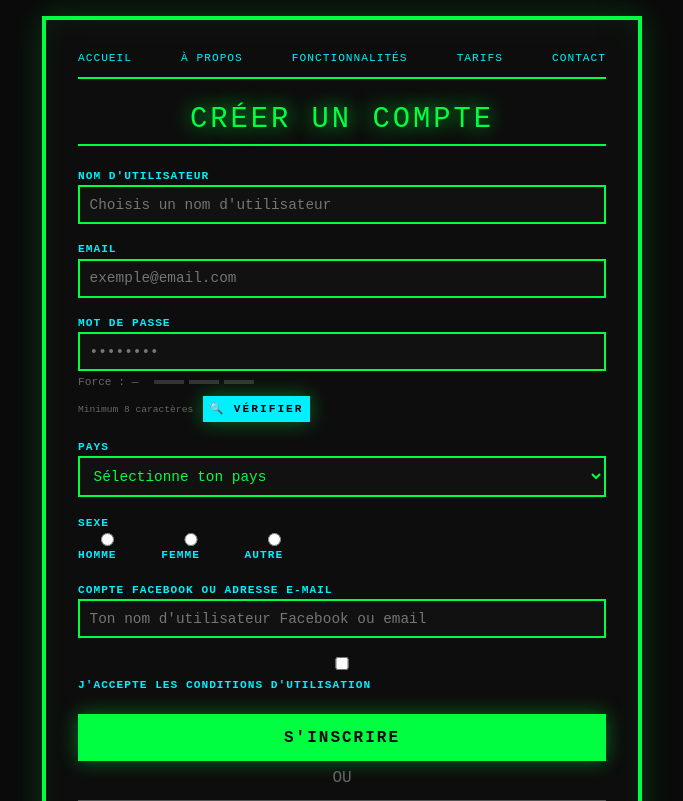
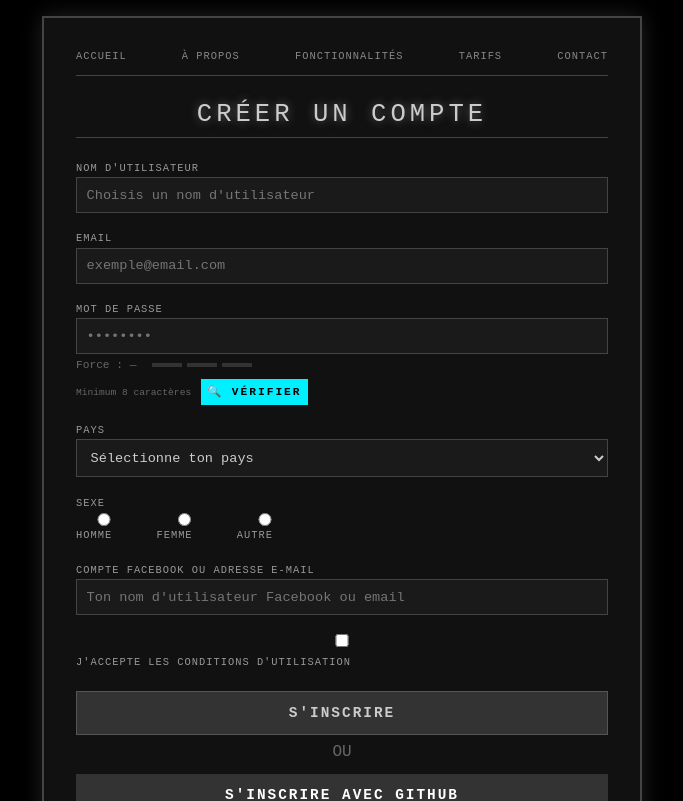
Before and after one commit to nyavorakotomavo/labohack, a website: page index.html in a window 1280 px wide. Shown: the top 801 px of the page, without its empty margins (298-981 px from the left). Drawn offline with nearby package versions, Linux system fonts and the light colour scheme.

Commit message:
Update style.css

```diff
--- a/style.css
+++ b/style.css
@@ -6,8 +6,8 @@
 }
 
 body {
-  background: #0a0a0a;
-  color: #00ff41;
+  background: #000000;
+  color: #aaaaaa;
   font-family: 'Courier New', monospace;
   min-height: 100vh;
   display: flex;
@@ -18,50 +18,50 @@ body {
 }
 
 .container {
-  background: #0d0d0d;
+  background: #111111;
   padding: 2rem;
-  border: 4px solid #00ff41;
-  box-shadow: 0 0 30px #00ff4133, inset 0 0 30px #00ff4111;
+  border: 2px solid #444444;
+  box-shadow: 0 0 20px #222222;
   width: 100%;
   max-width: 600px;
   margin-bottom: 2rem;
 }
 
-/* Navigation */
 nav {
   display: flex;
   justify-content: space-between;
   gap: 0.5rem;
   flex-wrap: wrap;
-  border-bottom: 2px solid #00ff41;
+  border-bottom: 1px solid #444444;
   padding-bottom: 0.8rem;
   margin-bottom: 1.5rem;
 }
 
 nav a {
-  color: #00f0ff;
+  color: #888888;
   text-decoration: none;
-  font-size: 0.7rem;
+  font-size: 0.65rem;
   text-transform: uppercase;
   letter-spacing: 1px;
   transition: 0.2s;
 }
 
 nav a:hover {
-  color: #00ff41;
-  text-shadow: 0 0 10px #00ff41;
+  color: #cccccc;
+  text-shadow: 0 0 5px #888888;
 }
 
 h1 {
   text-align: center;
-  font-size: 1.8rem;
-  letter-spacing: 3px;
-  text-shadow: 0 0 20px #00ff41, 0 0 40px #00ff4122;
+  font-size: 1.6rem;
+  letter-spacing: 4px;
+  text-shadow: 0 0 10px #666666;
   font-weight: normal;
   font-family: 'Courier New', monospace;
   margin-bottom: 1.5rem;
-  border-bottom: 2px solid #00ff41;
+  border-bottom: 1px solid #444444;
   padding-bottom: 0.5rem;
+  color: #cccccc;
 }
 
 .field {
@@ -70,81 +70,76 @@ h1 {
 
 label {
   display: block;
-  font-size: 0.7rem;
+  font-size: 0.65rem;
   text-transform: uppercase;
-  color: #00f0ff;
+  color: #999999;
   margin-bottom: 0.2rem;
   letter-spacing: 1px;
-  font-weight: bold;
 }
 
 input, select {
   width: 100%;
   padding: 0.6rem;
-  background: #111;
-  border: 2px solid #00ff41;
-  color: #00ff41;
+  background: #1a1a1a;
+  border: 1px solid #444444;
+  color: #cccccc;
   font-family: 'Courier New', monospace;
-  font-size: 0.9rem;
+  font-size: 0.85rem;
   outline: none;
   transition: 0.15s;
 }
 
 input:focus, select:focus {
-  border-color: #00f0ff;
-  box-shadow: 0 0 15px #00f0ff55;
-  background: #0a1a0a;
+  border-color: #888888;
+  background: #222222;
 }
 
 select option {
-  background: #0a0a0a;
-  color: #00ff41;
+  background: #111111;
+  color: #cccccc;
 }
 
 button {
   width: 100%;
-  padding: 0.9rem;
-  background: #00ff41;
-  color: #0a0a0a;
-  border: none;
+  padding: 0.8rem;
+  background: #333333;
+  color: #cccccc;
+  border: 1px solid #555555;
   font-weight: bold;
-  font-size: 1rem;
+  font-size: 0.9rem;
   text-transform: uppercase;
   cursor: pointer;
   font-family: 'Courier New', monospace;
   transition: 0.15s;
-  box-shadow: 0 0 20px #00ff4166;
   letter-spacing: 2px;
   margin-top: 0.3rem;
 }
 
 button:hover {
-  background: #00f0ff;
-  box-shadow: 0 0 35px #00f0ffaa;
-  color: #000;
+  background: #444444;
+  border-color: #888888;
+  color: #ffffff;
 }
 
 button#githubBtn {
-  background: #222;
-  color: #fff;
-  box-shadow: none;
-  border: 2px solid #555;
+  background: #1a1a1a;
+  border-color: #333333;
 }
 
 button#githubBtn:hover {
-  background: #333;
-  border-color: #00ff41;
-  box-shadow: 0 0 20px #00ff4133;
+  background: #2a2a2a;
+  border-color: #666666;
 }
 
 .toast {
   margin-top: 1rem;
   padding: 0.8rem;
-  background: #00ff4122;
-  border: 2px solid #00ff41;
+  background: #222222;
+  border: 1px solid #555555;
   text-align: center;
   font-weight: bold;
   transition: 0.3s;
+  color: #aaaaaa;
 }
 
 .toast.hidden {
@@ -155,29 +150,29 @@ button#githubBtn:hover {
   display: inline-block;
   width: 30px;
   height: 4px;
-  background: #333;
+  background: #333333;
   transition: 0.3s;
 }
 
 .strength-bar.active {
-  background: #00ff41;
+  background: #888888;
 }
 
 footer {
-  color: #444;
-  font-size: 0.6rem;
+  color: #444444;
+  font-size: 0.5rem;
   letter-spacing: 2px;
   text-align: center;
-  border-top: 1px solid #00ff4133;
+  border-top: 1px solid #333333;
   padding-top: 1rem;
   width: 100%;
   max-width: 600px;
 }
 
 a {
-  color: #00f0ff;
+  color: #888888;
 }
 
 a:hover {
-  color: #00ff41;
+  color: #cccccc;
 }
```
